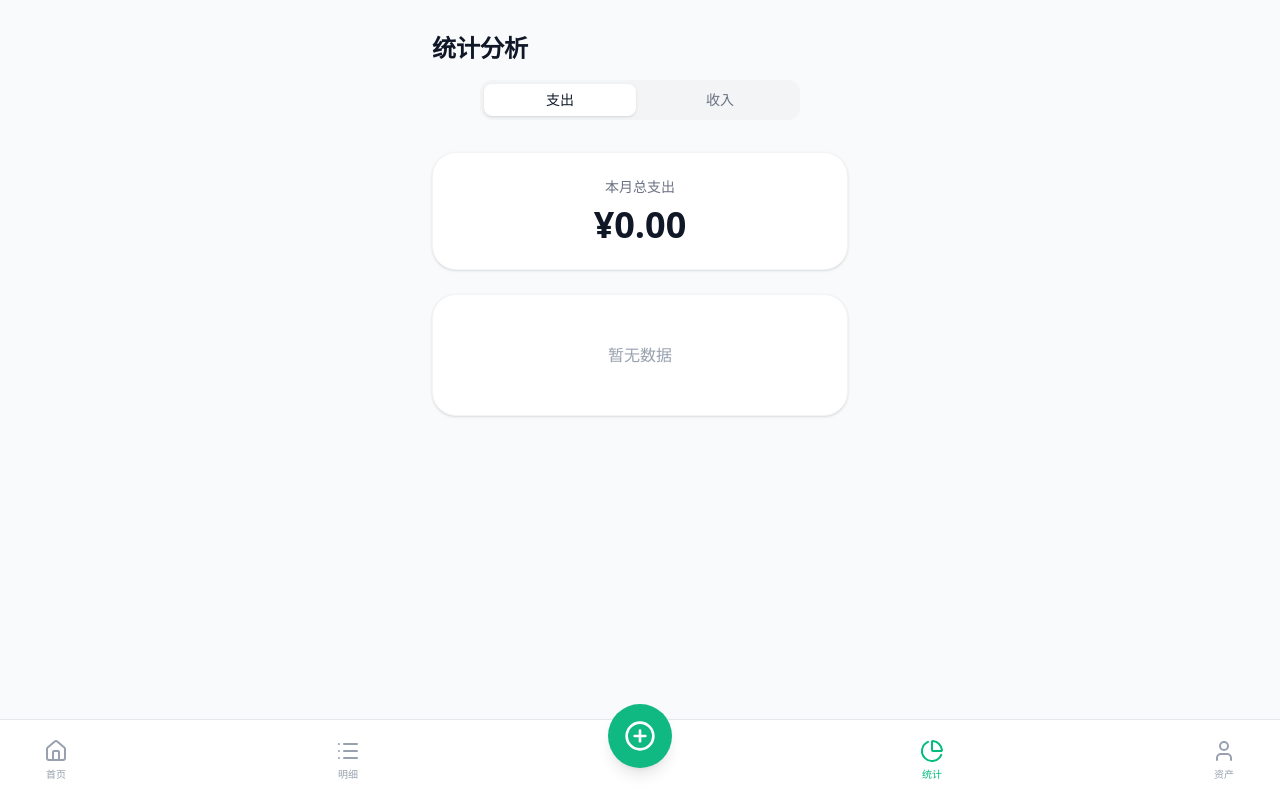
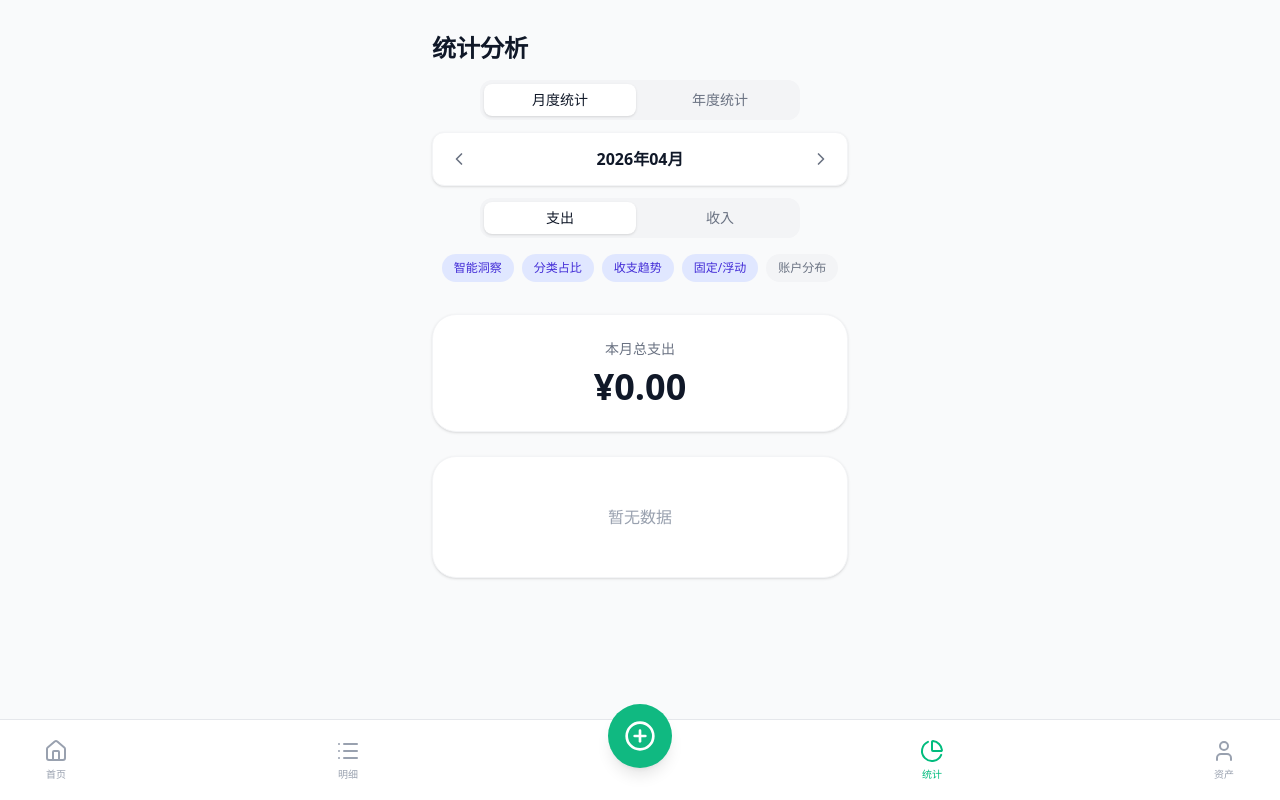
Before and after one commit to yiyuxi123/-3.30, a React (Vite) app: page / in a window 1280 px wide. Both pictures are taken after a click on the button "统计". Built offline with nearby package versions, Linux system fonts and the light colour scheme.

Commit message:
feat: Update statistics page and metadata
Introduces date navigation and dynamic metric visibility for the statistics page. Updates the application name in metadata.json.

```diff
--- a/metadata.json
+++ b/metadata.json
@@ -1,5 +1,5 @@
 {
-  "name": "",
+  "name": "记账软件",
   "description": "",
   "requestFramePermissions": []
 }
--- a/src/pages/Statistics.tsx
+++ b/src/pages/Statistics.tsx
@@ -1,18 +1,39 @@
 import { useState } from 'react';
 import { useStore } from '../store/useStore';
-import { format, startOfMonth, endOfMonth, isWithinInterval, parseISO } from 'date-fns';
+import { format, startOfMonth, endOfMonth, startOfYear, endOfYear, isWithinInterval, parseISO, subMonths, addMonths, subYears, addYears } from 'date-fns';
 import { PieChart, Pie, Cell, ResponsiveContainer, Tooltip, BarChart, Bar, XAxis, YAxis, CartesianGrid } from 'recharts';
 import * as Icons from 'lucide-react';
-import { Sparkles } from 'lucide-react';
+import { Sparkles, ChevronLeft, ChevronRight } from 'lucide-react';
 
 export default function Statistics() {
-  const { transactions, categories, budgets } = useStore();
+  const { transactions, categories, budgets, accounts } = useStore();
   const [type, setType] = useState<'expense' | 'income'>('expense');
   const [period, setPeriod] = useState<'month' | 'year'>('month');
+  const [selectedDate, setSelectedDate] = useState(new Date());
+  const [visibleMetrics, setVisibleMetrics] = useState({
+    insights: true,
+    category: true,
+    trend: true,
+    fixedVsVariable: true,
+    account: false,
+  });
 
-  const now = new Date();
-  const start = startOfMonth(now);
-  const end = endOfMonth(now);
+  const toggleMetric = (key: keyof typeof visibleMetrics) => {
+    setVisibleMetrics(prev => ({ ...prev, [key]: !prev[key] }));
+  };
+
+  const start = period === 'month' ? startOfMonth(selectedDate) : startOfYear(selectedDate);
+  const end = period === 'month' ? endOfMonth(selectedDate) : endOfYear(selectedDate);
+
+  const handlePrev = () => {
+    setSelectedDate(prev => period === 'month' ? subMonths(prev, 1) : subYears(prev, 1));
+  };
+
+  const handleNext = () => {
+    setSelectedDate(prev => period === 'month' ? addMonths(prev, 1) : addYears(prev, 1));
+  };
+
+  const dateLabel = period === 'month' ? format(selectedDate, 'yyyy年MM月') : format(selectedDate, 'yyyy年');
 
   const filteredTransactions = transactions.filter(t => {
     const d = new Date(t.date);
@@ -35,15 +56,15 @@ export default function Statistics() {
 
   const chartData = Object.values(categoryData).sort((a, b) => b.value - a.value);
 
-  // Daily data for bar chart
-  const dailyData = filteredTransactions.reduce((acc, t) => {
-    const day = format(parseISO(t.date), 'dd');
-    if (!acc[day]) acc[day] = { name: day, value: 0 };
-    acc[day].value += t.amount;
+  // Trend data for bar chart
+  const trendData = filteredTransactions.reduce((acc, t) => {
+    const key = period === 'month' ? format(parseISO(t.date), 'dd') : format(parseISO(t.date), 'MM');
+    if (!acc[key]) acc[key] = { name: key, value: 0 };
+    acc[key].value += t.amount;
     return acc;
   }, {} as Record<string, { name: string, value: number }>);
 
-  const barData = Object.values(dailyData).sort((a, b) => Number(a.name) - Number(b.name));
+  const barData = Object.values(trendData).sort((a, b) => Number(a.name) - Number(b.name));
 
   // Fixed vs Variable data
   const fixedData = filteredTransactions.reduce((acc, t) => {
@@ -61,18 +82,61 @@ export default function Statistics() {
     { name: '浮动支出', value: fixedData.variable, color: '#f59e0b' }
   ].filter(d => d.value > 0);
 
+  // Account data
+  const accountData = filteredTransactions.reduce((acc, t) => {
+    const accountId = type === 'expense' ? t.fromAccountId : t.toAccountId;
+    if (!accountId) return acc;
+    const account = accounts.find(a => a.id === accountId);
+    if (!account) return acc;
+
+    if (!acc[account.id]) {
+      acc[account.id] = { name: account.name, value: 0, color: account.color, icon: account.icon };
+    }
+    acc[account.id].value += t.amount;
+    return acc;
+  }, {} as Record<string, { name: string, value: number, color: string, icon: string }>);
+
+  const accountChartData = Object.values(accountData).sort((a, b) => b.value - a.value);
+
   // Insights calculations
   const maxCategory = chartData.length > 0 ? chartData[0] : null;
-  const maxDay = barData.length > 0 ? barData.reduce((max, d) => d.value > max.value ? d : max, barData[0]) : null;
-  const totalBudget = budgets.find(b => !b.categoryId)?.amount || 0;
+  const maxTrend = barData.length > 0 ? barData.reduce((max, d) => d.value > max.value ? d : max, barData[0]) : null;
+  const totalBudget = period === 'month' ? (budgets.find(b => !b.categoryId)?.amount || 0) : (budgets.find(b => !b.categoryId)?.amount || 0) * 12;
 
   return (
-    <div className="p-4 space-y-6 max-w-md mx-auto">
+    <div className="p-4 space-y-6 max-w-md mx-auto pb-24">
       {/* Header */}
       <header className="pt-4 pb-2">
         <h1 className="text-2xl font-bold text-gray-900 mb-4">统计分析</h1>
 
-        {/* Type Tabs */}
+        {/* Period & Type Controls */}
+        <div className="space-y-3">
+          <div className="flex space-x-2 bg-gray-100 p-1 rounded-xl w-full max-w-xs mx-auto">
+            {(['month', 'year'] as const).map(p => (
+              <button
+                key={p}
+                onClick={() => setPeriod(p)}
+                className={`flex-1 py-1.5 rounded-lg text-sm font-medium transition-colors ${
+                  period === p
+                    ? 'bg-white text-gray-900 shadow-sm'
+                    : 'text-gray-500 hover:text-gray-700'
+                }`}
+              >
+                {p === 'month' ? '月度统计' : '年度统计'}
+              </button>
+            ))}
+          </div>
+
+          <div className="flex items-center justify-between bg-white rounded-xl p-2 shadow-sm border border-gray-100">
+            <button onClick={handlePrev} className="p-2 text-gray-500 hover:bg-gray-100 rounded-lg transition-colors">
+              <ChevronLeft size={20} />
+            </button>
+            <span className="font-bold text-gray-900">{dateLabel}</span>
+            <button onClick={handleNext} className="p-2 text-gray-500 hover:bg-gray-100 rounded-lg transition-colors">
+              <ChevronRight size={20} />
+            </button>
+          </div>
+
           <div className="flex space-x-2 bg-gray-100 p-1 rounded-xl w-full max-w-xs mx-auto">
             {(['expense', 'income'] as const).map(t => (
               <button
@@ -88,22 +152,34 @@ export default function Statistics() {
               </button>
             ))}
           </div>
+
+          {/* Metrics Toggles */}
+          <div className="flex flex-wrap gap-2 justify-center mt-4">
+            <button onClick={() => toggleMetric('insights')} className={`px-3 py-1.5 rounded-full text-xs font-medium transition-colors ${visibleMetrics.insights ? 'bg-indigo-100 text-indigo-700' : 'bg-gray-100 text-gray-500'}`}>智能洞察</button>
+            <button onClick={() => toggleMetric('category')} className={`px-3 py-1.5 rounded-full text-xs font-medium transition-colors ${visibleMetrics.category ? 'bg-indigo-100 text-indigo-700' : 'bg-gray-100 text-gray-500'}`}>分类占比</button>
+            <button onClick={() => toggleMetric('trend')} className={`px-3 py-1.5 rounded-full text-xs font-medium transition-colors ${visibleMetrics.trend ? 'bg-indigo-100 text-indigo-700' : 'bg-gray-100 text-gray-500'}`}>收支趋势</button>
+            {type === 'expense' && (
+              <button onClick={() => toggleMetric('fixedVsVariable')} className={`px-3 py-1.5 rounded-full text-xs font-medium transition-colors ${visibleMetrics.fixedVsVariable ? 'bg-indigo-100 text-indigo-700' : 'bg-gray-100 text-gray-500'}`}>固定/浮动</button>
+            )}
+            <button onClick={() => toggleMetric('account')} className={`px-3 py-1.5 rounded-full text-xs font-medium transition-colors ${visibleMetrics.account ? 'bg-indigo-100 text-indigo-700' : 'bg-gray-100 text-gray-500'}`}>账户分布</button>
+          </div>
+        </div>
       </header>
 
       {/* Total Card */}
       <div className="bg-white p-6 rounded-3xl shadow-sm border border-gray-100 text-center">
-        <p className="text-gray-500 text-sm font-medium mb-2">本月总{type === 'expense' ? '支出' : '收入'}</p>
+        <p className="text-gray-500 text-sm font-medium mb-2">{period === 'month' ? '本月' : '本年'}总{type === 'expense' ? '支出' : '收入'}</p>
         <h2 className={`text-4xl font-bold ${type === 'expense' ? 'text-gray-900' : 'text-emerald-500'}`}>
           ¥{total.toFixed(2)}
         </h2>
       </div>
 
       {/* Smart Insights */}
-      {type === 'expense' && filteredTransactions.length > 0 && (
+      {visibleMetrics.insights && type === 'expense' && filteredTransactions.length > 0 && (
         <div className="bg-gradient-to-br from-indigo-500 to-purple-600 p-6 rounded-3xl shadow-sm text-white space-y-4">
           <div className="flex items-center space-x-2 mb-2">
             <Sparkles size={20} className="text-yellow-300" />
-            <h3 className="text-lg font-bold">本月消费洞察</h3>
+            <h3 className="text-lg font-bold">{period === 'month' ? '本月' : '本年'}消费洞察</h3>
           </div>
 
           <div className="space-y-3">
@@ -118,12 +194,12 @@ export default function Statistics() {
               </div>
             )}
 
-            {maxDay && (
+            {maxTrend && (
               <div className="bg-white/10 p-3 rounded-xl backdrop-blur-sm">
-                <p className="text-indigo-100 text-xs mb-1">📅 最高消费日</p>
+                <p className="text-indigo-100 text-xs mb-1">📅 最高消费{period === 'month' ? '日' : '月'}</p>
                 <p className="font-medium">
-                  <span className="text-xl font-bold">{maxDay.name}日</span>
-                  <span className="ml-2">¥{maxDay.value.toFixed(2)}</span>
+                  <span className="text-xl font-bold">{maxTrend.name}{period === 'month' ? '日' : '月'}</span>
+                  <span className="ml-2">¥{maxTrend.value.toFixed(2)}</span>
                 </p>
               </div>
             )}
@@ -145,7 +221,7 @@ export default function Statistics() {
       )}
 
       {/* Pie Chart */}
-      {chartData.length > 0 ? (
+      {visibleMetrics.category && (chartData.length > 0 ? (
         <div className="bg-white p-4 rounded-3xl shadow-sm border border-gray-100">
           <h3 className="text-lg font-bold text-gray-900 mb-4 px-2">分类占比</h3>
           <div className="h-64">
@@ -204,10 +280,10 @@ export default function Statistics() {
         <div className="bg-white p-12 rounded-3xl shadow-sm border border-gray-100 text-center text-gray-400">
           暂无数据
         </div>
-      )}
+      ))}
 
       {/* Fixed vs Variable Chart */}
-      {type === 'expense' && fixedVsVariableChartData.length > 0 && (
+      {visibleMetrics.fixedVsVariable && type === 'expense' && fixedVsVariableChartData.length > 0 && (
         <div className="bg-white p-4 rounded-3xl shadow-sm border border-gray-100">
           <h3 className="text-lg font-bold text-gray-900 mb-4 px-2">固定 vs 浮动支出</h3>
           <div className="h-48">
@@ -246,9 +322,9 @@ export default function Statistics() {
       )}
 
       {/* Bar Chart */}
-      {barData.length > 0 && (
+      {visibleMetrics.trend && barData.length > 0 && (
         <div className="bg-white p-4 rounded-3xl shadow-sm border border-gray-100">
-          <h3 className="text-lg font-bold text-gray-900 mb-4 px-2">每日趋势</h3>
+          <h3 className="text-lg font-bold text-gray-900 mb-4 px-2">收支趋势</h3>
           <div className="h-48">
             <ResponsiveContainer width="100%" height="100%">
               <BarChart data={barData}>
@@ -258,7 +334,7 @@ export default function Statistics() {
                 <Tooltip
                   cursor={{ fill: '#f9fafb' }}
                   formatter={(value: number) => [`¥${value.toFixed(2)}`, type === 'expense' ? '支出' : '收入']}
-                  labelFormatter={(label) => `${label}日`}
+                  labelFormatter={(label) => `${label}${period === 'month' ? '日' : '月'}`}
                   contentStyle={{ borderRadius: '12px', border: 'none', boxShadow: '0 4px 6px -1px rgb(0 0 0 / 0.1)' }}
                 />
                 <Bar
@@ -272,6 +348,64 @@ export default function Statistics() {
           </div>
         </div>
       )}
+
+      {/* Account Breakdown Chart */}
+      {visibleMetrics.account && accountChartData.length > 0 && (
+        <div className="bg-white p-4 rounded-3xl shadow-sm border border-gray-100">
+          <h3 className="text-lg font-bold text-gray-900 mb-4 px-2">账户分布</h3>
+          <div className="h-64">
+            <ResponsiveContainer width="100%" height="100%">
+              <PieChart>
+                <Pie
+                  data={accountChartData}
+                  cx="50%"
+                  cy="50%"
+                  innerRadius={60}
+                  outerRadius={80}
+                  paddingAngle={5}
+                  dataKey="value"
+                >
+                  {accountChartData.map((entry, index) => (
+                    <Cell key={`cell-${index}`} fill={entry.color} />
+                  ))}
+                </Pie>
+                <Tooltip
+                  formatter={(value: number) => `¥${value.toFixed(2)}`}
+                  contentStyle={{ borderRadius: '12px', border: 'none', boxShadow: '0 4px 6px -1px rgb(0 0 0 / 0.1)' }}
+                />
+              </PieChart>
+            </ResponsiveContainer>
+          </div>
+
+          {/* Account List */}
+          <div className="mt-4 space-y-3">
+            {accountChartData.map((item, index) => {
+              const IconComponent = (Icons as any)[item.icon] || Icons.Wallet;
+              const percent = ((item.value / total) * 100).toFixed(1);
+
+              return (
+                <div key={index} className="flex items-center justify-between p-2 hover:bg-gray-50 rounded-xl transition-colors">
+                  <div className="flex items-center space-x-3">
+                    <div
+                      className="w-10 h-10 rounded-full flex items-center justify-center text-white"
+                      style={{ backgroundColor: item.color }}
+                    >
+                      <IconComponent size={20} />
+                    </div>
+                    <div>
+                      <p className="font-bold text-gray-900">{item.name}</p>
+                      <p className="text-xs text-gray-500">{percent}%</p>
+                    </div>
+                  </div>
+                  <div className="text-right">
+                    <p className="font-bold text-gray-900">¥{item.value.toFixed(2)}</p>
+                  </div>
+                </div>
+              );
+            })}
+          </div>
+        </div>
+      )}
     </div>
   );
 }
```
Lines whose indentation alone changed are shown as unchanged.
